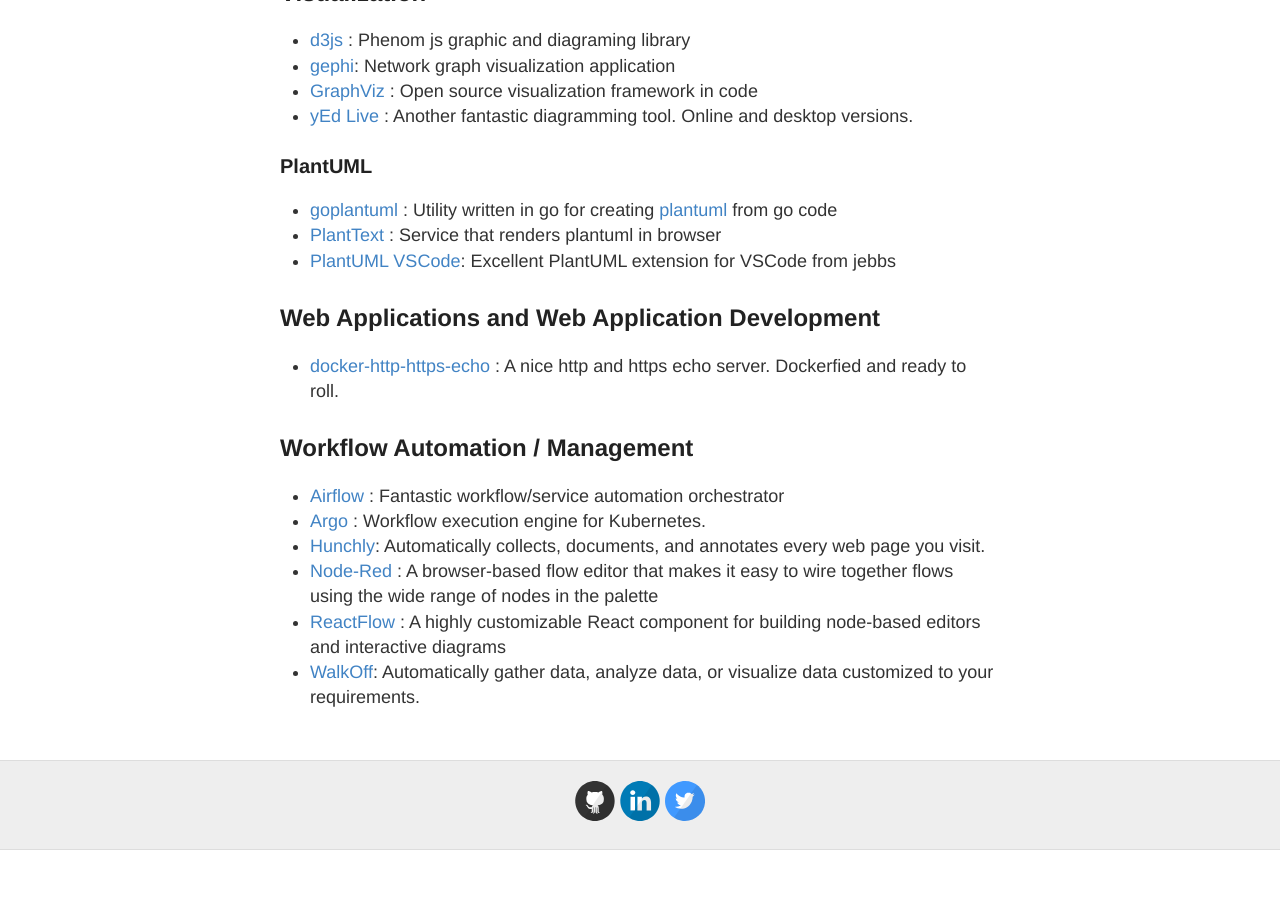
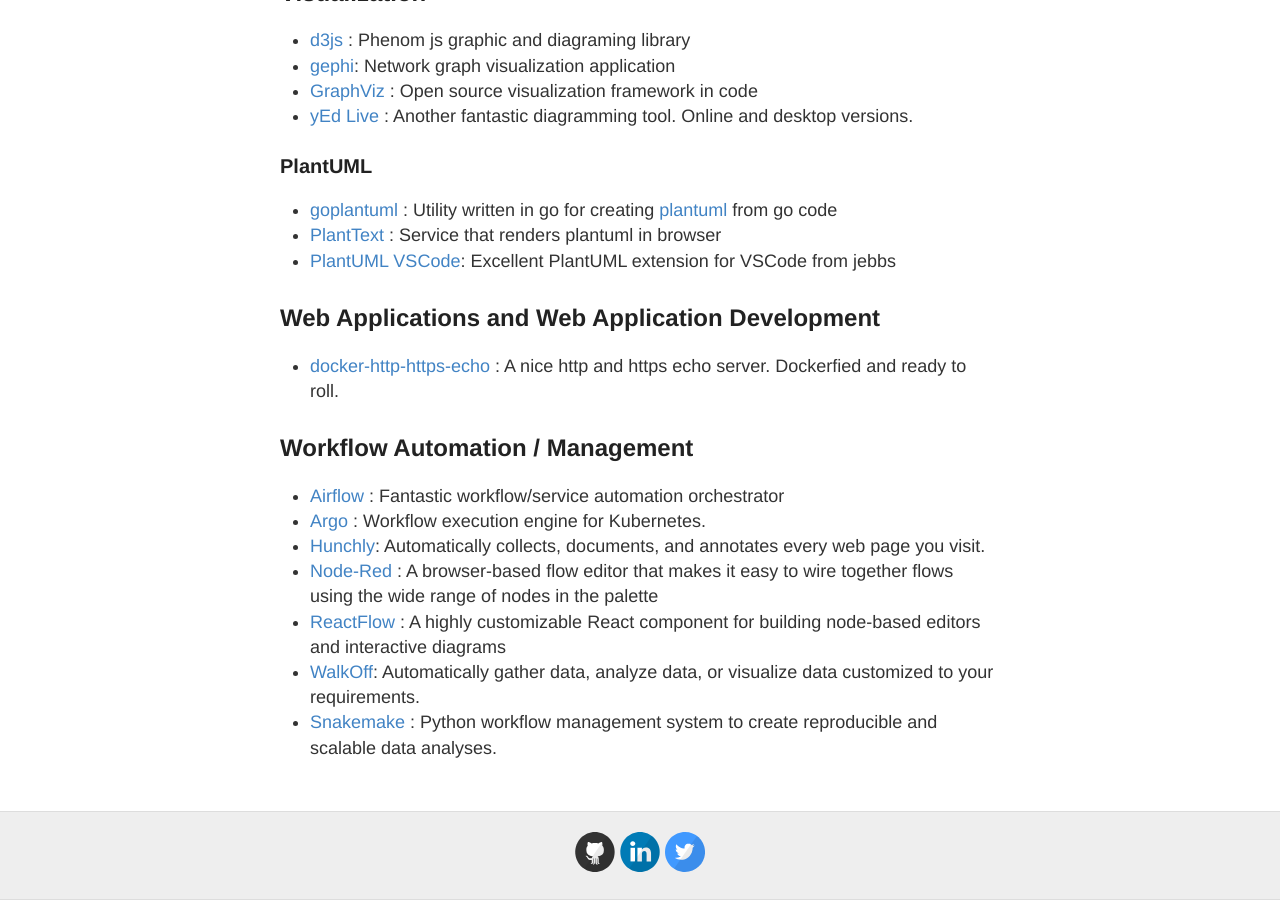
Before and after one commit to stevehenderson/stevehenderson.github.io, a Jekyll site: the page built from tools.md, in a window 1280 px wide and 900 px high, scrolled down 6769 px. Built offline with Jekyll 4.4.1, drawn with Linux system fonts in a browser that asks for light colours; before the commit the page ends 7619 px from its top, so only the background shows below that.

Commit message:
Update tools.md

```diff
--- a/tools.md
+++ b/tools.md
@@ -219,3 +219,4 @@
    * [Node-Red](https://nodered.org/) :  A browser-based flow editor that makes it easy to wire together flows using the wide range of nodes in the palette
    * [ReactFlow](https://reactflow.dev/) : A highly customizable React component for building node-based editors and interactive diagrams
    * [WalkOff](https://nsacyber.github.io/WALKOFF/):  Automatically gather data, analyze data, or visualize data customized to your requirements.
+   * [Snakemake](https://snakemake.github.io/) : Python workflow management system to create reproducible and scalable data analyses.
```
